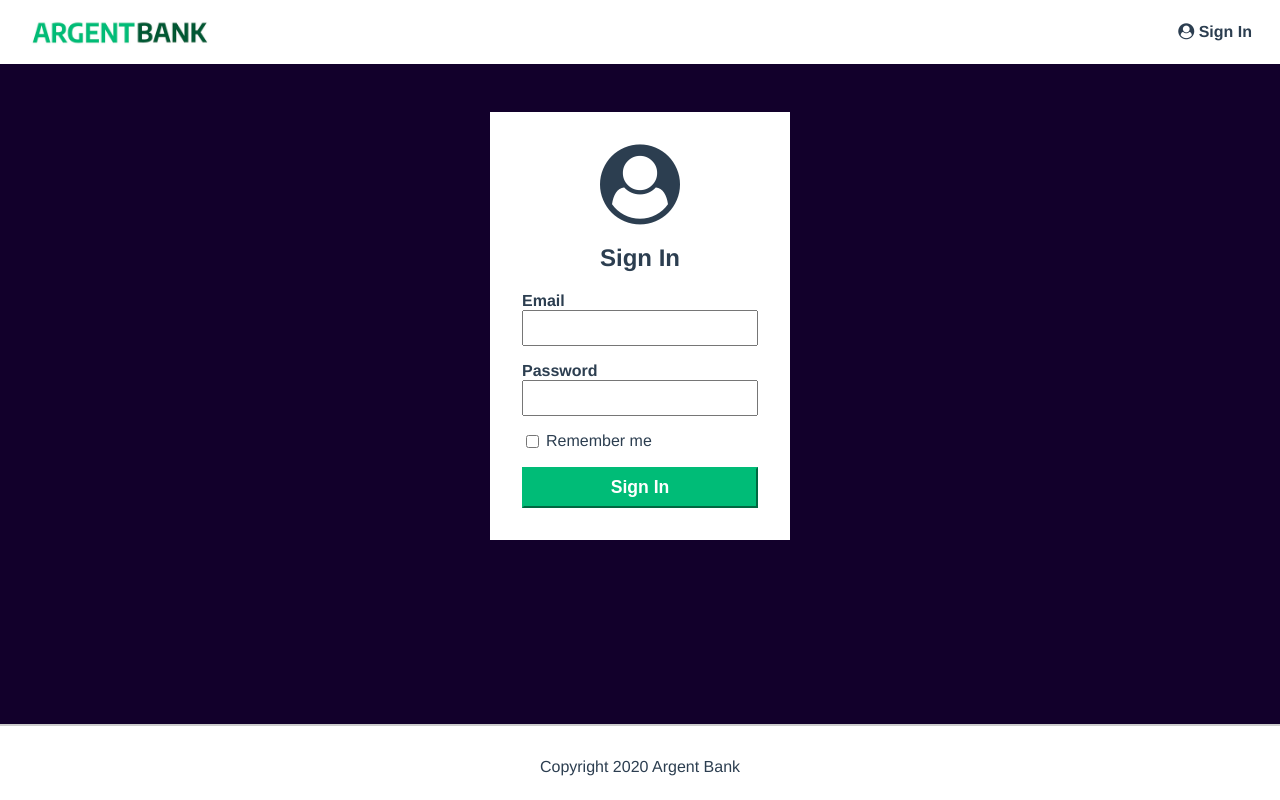
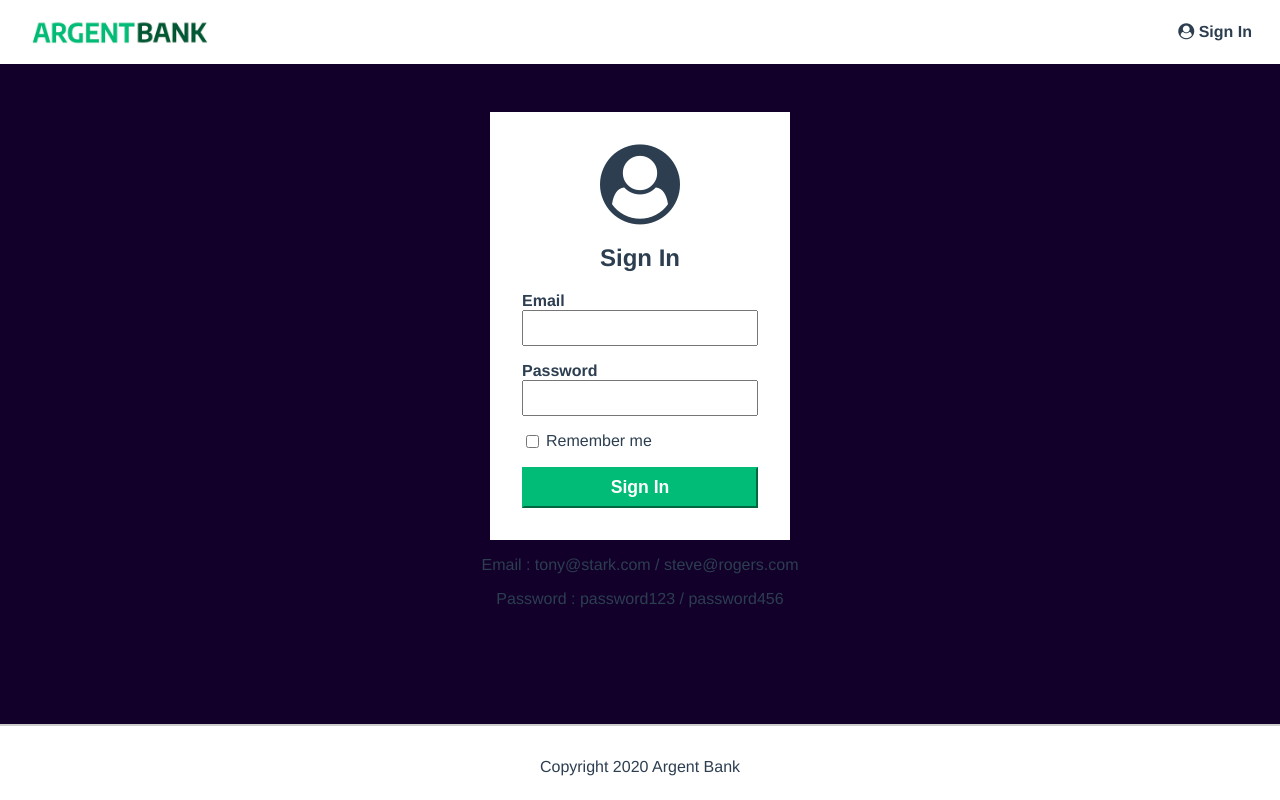
Before and after one commit to PierreTDX/P13_ArgentBank_FRONT_OC, a React (Vite) app: page /login in a window 1280 px wide. Built offline with nearby package versions, Linux system fonts and the light colour scheme.

Commit message:
Afficher comptes pout tests

```diff
--- a/src/pages/Signin/index.jsx
+++ b/src/pages/Signin/index.jsx
@@ -68,9 +68,9 @@ function Signin() {
                         </button>
                     </form>
                 </section>
-                {/* <p>Email : tony@stark.com / steve@rogers.com</p>
+                <p>Email : tony@stark.com / steve@rogers.com</p>
                 <p>Password : password123 / password456</p>
-                <section className="sign-in-content sign-up-content">
+                {/* <section className="sign-in-content sign-up-content">
                     <h1>New customer</h1>
                     <button onClick={() => navigate("/signup")} className="sign-in-button">
                         Sign Up
```
